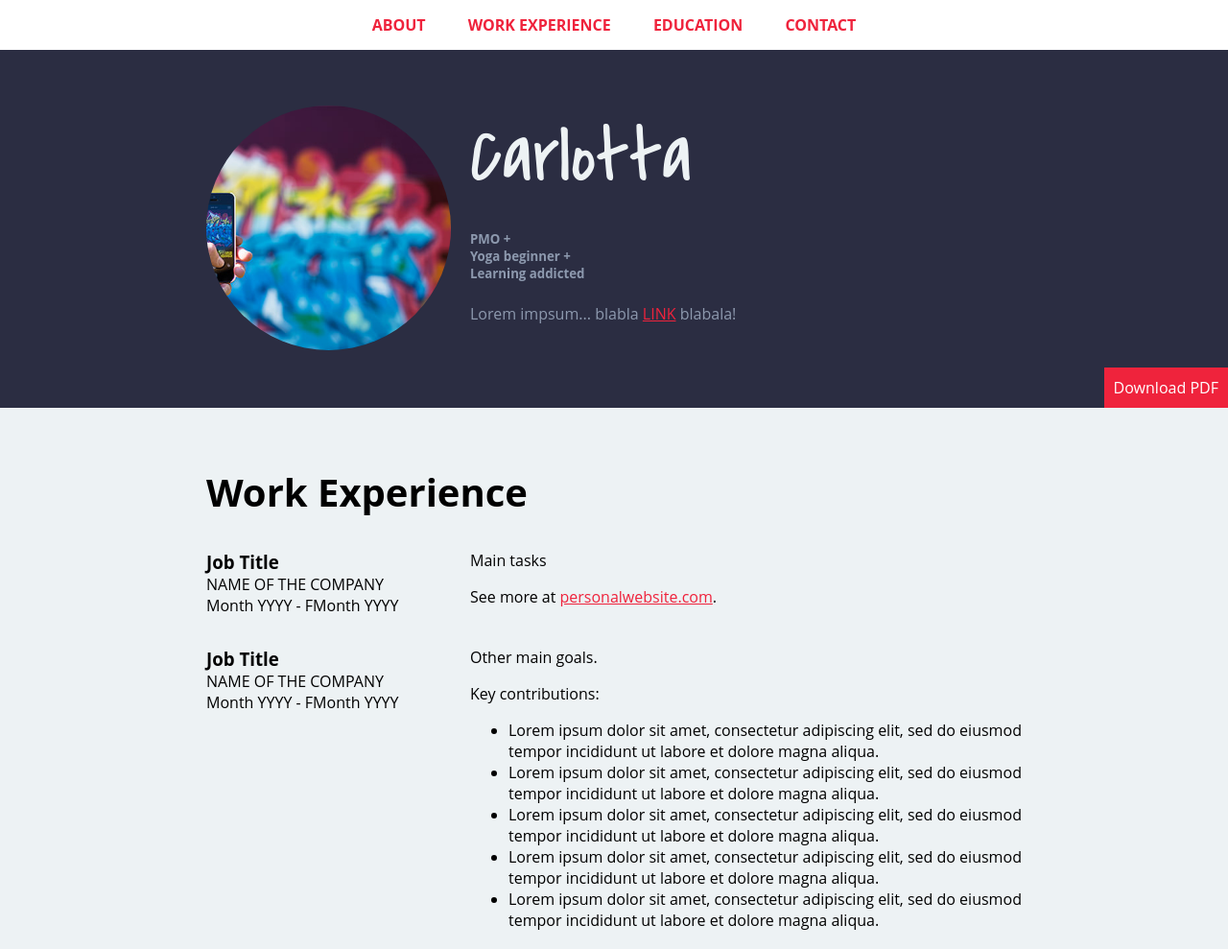
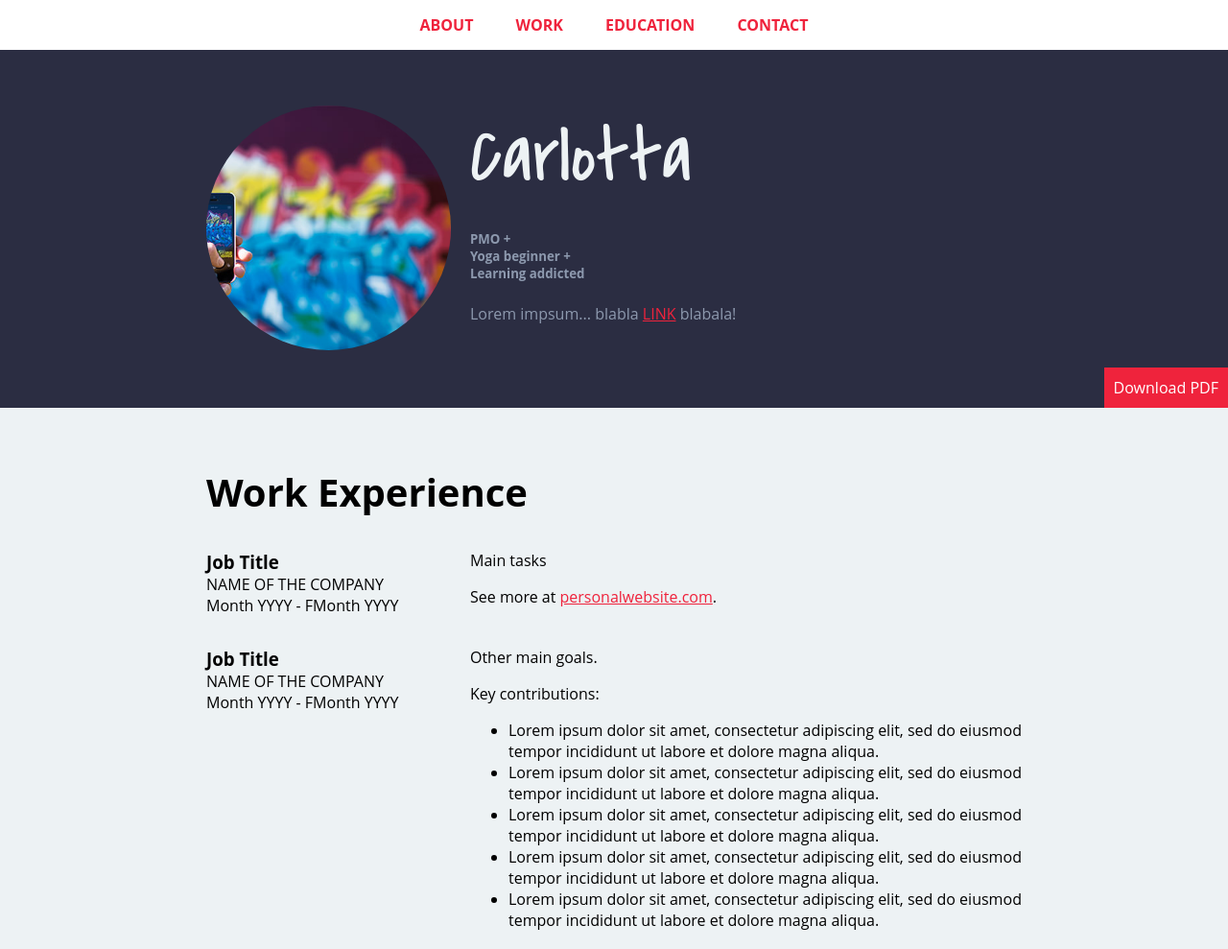
Before and after one commit to Charlyinthenet/resume-sample, a plain HTML site: page index.html in a window 1280 px wide. Shown: the top 989 px of the page at 96% size. Drawn offline with Linux system fonts and the light colour scheme.

Commit message:
minor changes

```diff
--- a/index.html
+++ b/index.html
@@ -16,7 +16,7 @@
     <a href="resume-sample.pdf" download class="btn download">Download PDF</a>
     <nav>
       <a href="#about">About</a>
-      <a href="#work">Work Experience</a>
+      <a href="#work">Work</a>
       <a href="#education">Education</a>
       <a href="#contact">Contact</a>
     </nav>
```
